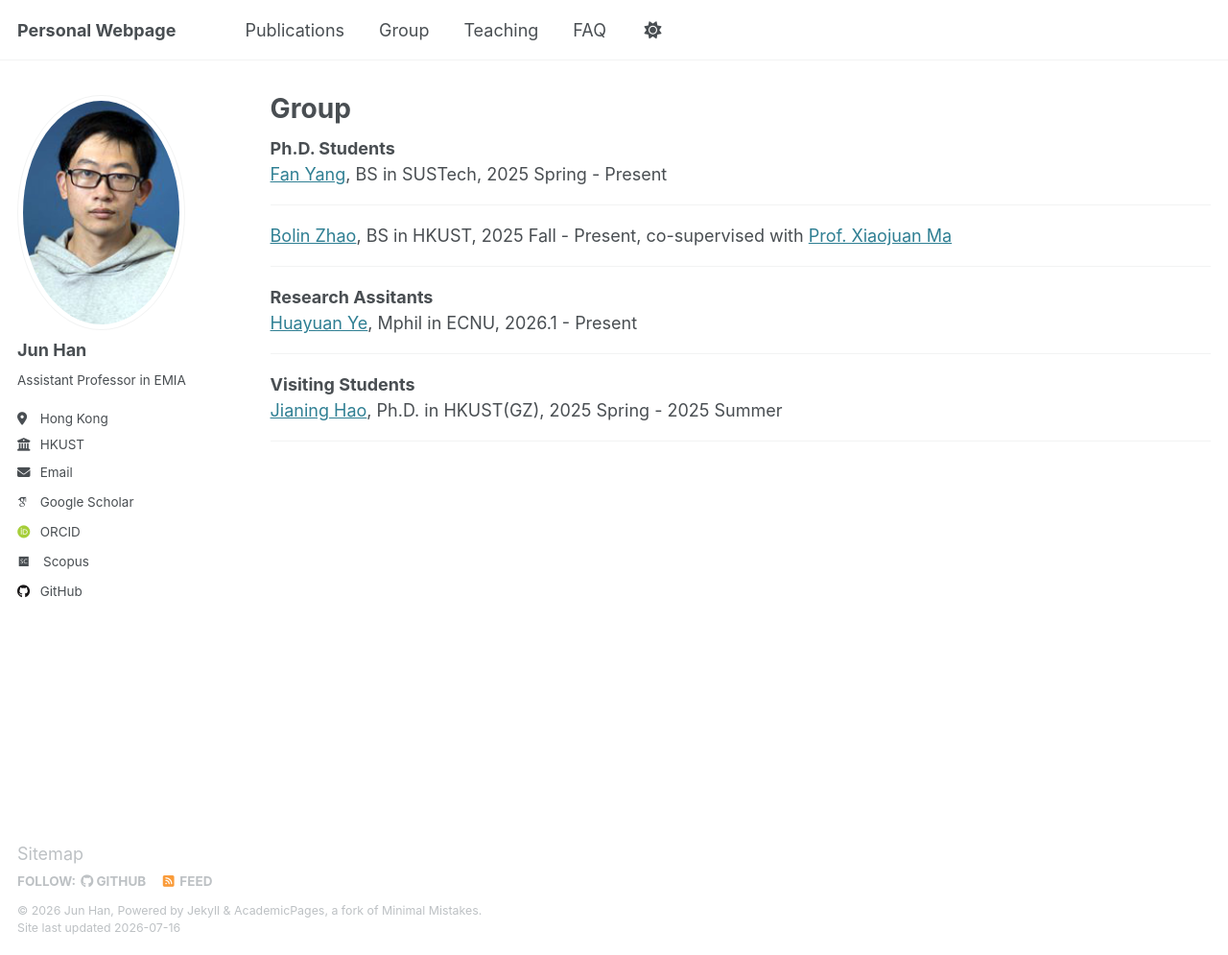
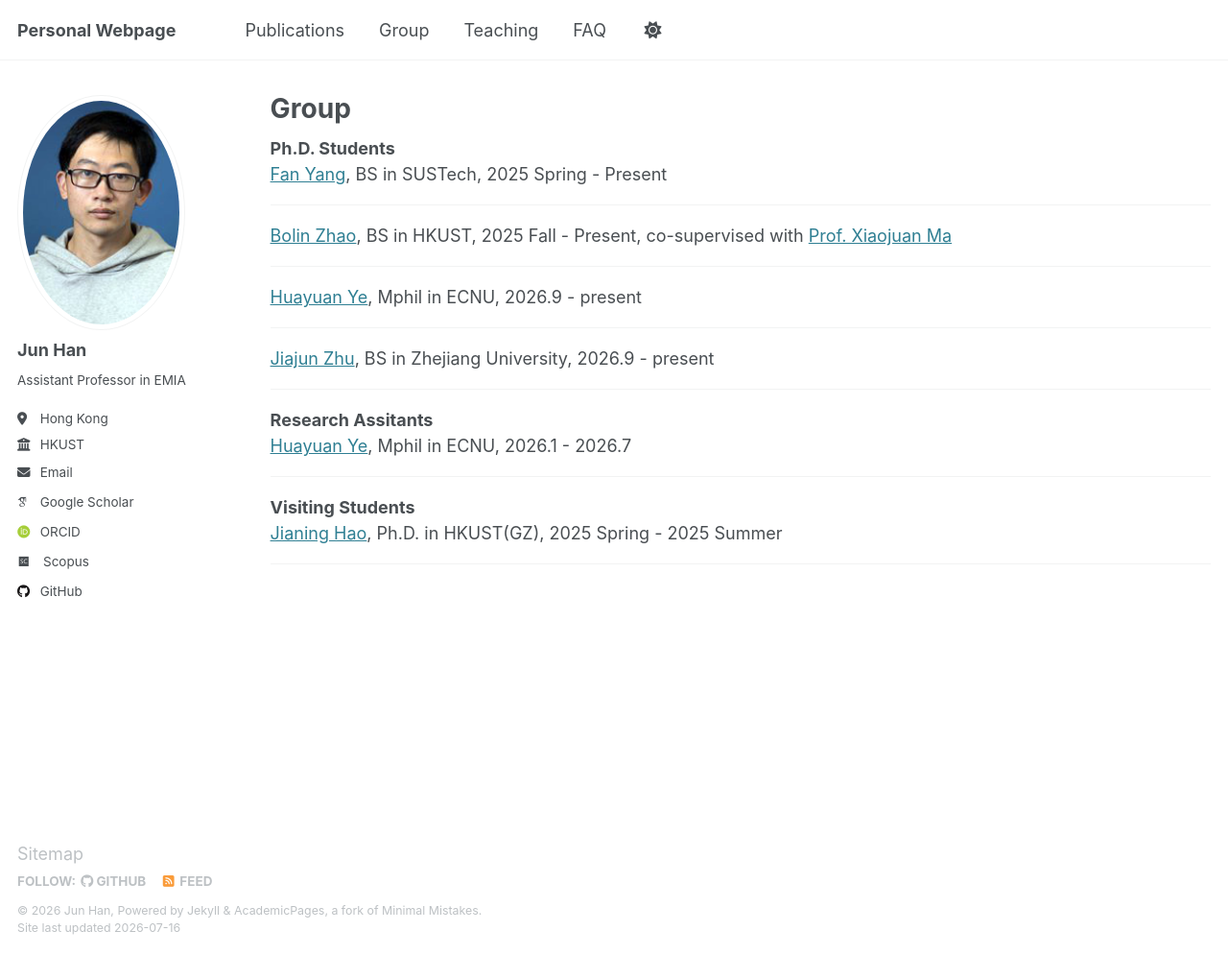
Before and after one commit to stevenhan1991/stevenhan1991.github.io, a Jekyll site: the page built from _pages/group.md, in a window 1280 px wide and 995 px high. Shown: the whole window at 96% size. Built offline with Jekyll 4.4.1, drawn with Linux system fonts in a browser that asks for light colours; some web fonts are replaced.

Commit message:
Update group.md

```diff
--- a/_pages/group.md
+++ b/_pages/group.md
@@ -20,9 +20,18 @@ redirect_from:
     <div class="title"> <a href = "https://scholar.google.com/citations?user=SB-v8e0AAAAJ&hl=en">Bolin Zhao</a>, BS in HKUST, 2025 Fall - Present, co-supervised with <a href="https://seng.hkust.edu.hk/about/people/faculty/xiaojuan-ma">Prof. Xiaojuan Ma</a></div>
 
    <hr>
-<b> Research Assitants   </b>
+   <div class="text">
+    <div class="title"><a href="https://huayuan.info/">Huayuan Ye</a>, Mphil in ECNU, 2026.9 - present </div>
+   <hr>
+
   <div class="text">
-    <div class="title"><a href="https://huayuan.info/">Huayuan Ye</a>, Mphil in ECNU, 2026.1 - Present </div>
+    <div class="title"><a href="https://jiajunzhuchris.github.io">Jiajun Zhu</a>, BS in Zhejiang University, 2026.9 - present </div>
+   <hr>
+
+
+     <b> Research Assitants   </b>
+  <div class="text">
+    <div class="title"><a href="https://huayuan.info/">Huayuan Ye</a>, Mphil in ECNU, 2026.1 - 2026.7 </div>
    <hr>
 
  <b> Visiting Students </b>
```
